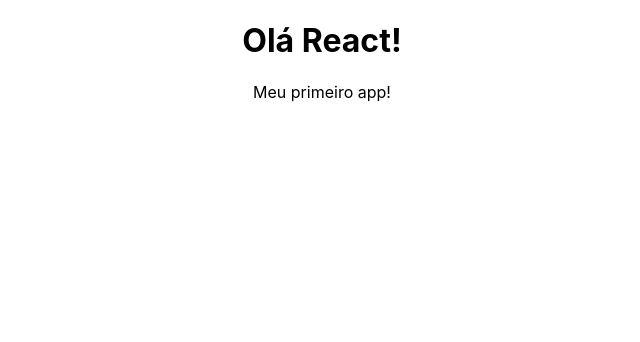
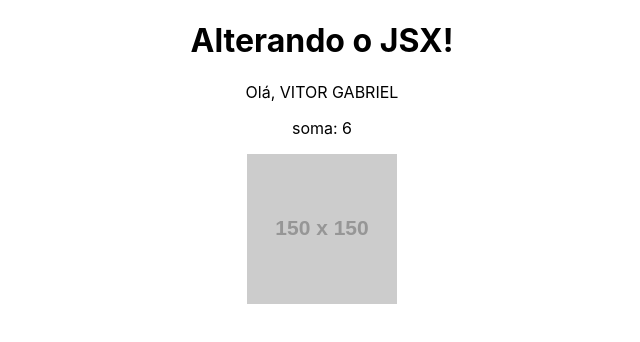
Before and after one commit to 0VitorGabriel/curso-react, a React (Create React App) app in the folder meu-projeto/: page / in a window 1280 px wide. Shown: the top 342 px of the page, without its empty margins (318-958 px from the left). Built offline with nearby package versions, Linux system fonts and the light colour scheme; the HTML template or start-up script is replaced by a standard one.

Commit message:
aula finalizada

```diff
--- a/meu-projeto/src/App.js
+++ b/meu-projeto/src/App.js
@@ -1,14 +1,26 @@
 import './App.css';
 
 function App() {
+  const name = "Vitor Gabriel"
+
+  const newName = name.toUpperCase()
+
+  let soma = (a, b) => {return a + b}
+
+  const url = "https://via.placeholder.com/150"
+
   return (
     <div className="App">
         <h1>
-          Olá React!
+          Alterando o JSX!
         </h1>
         <p>
-          Meu primeiro app!
+          Olá, {newName}
         </p>
+        <p>
+          soma: {soma(1, 5)}
+        </p>
+        <img src={url} alt="imagem" />
     </div>
   );
 }
```
